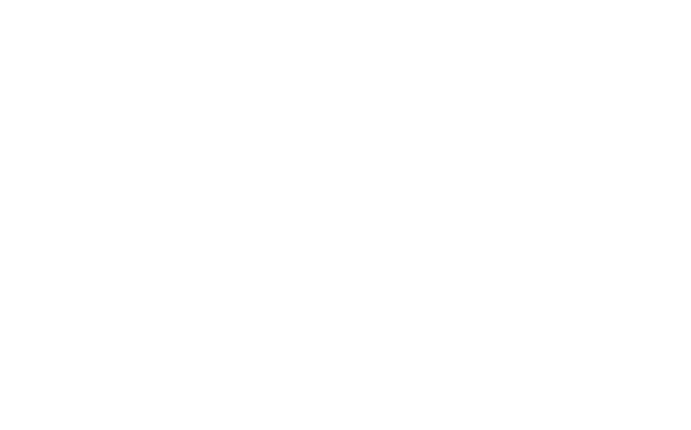
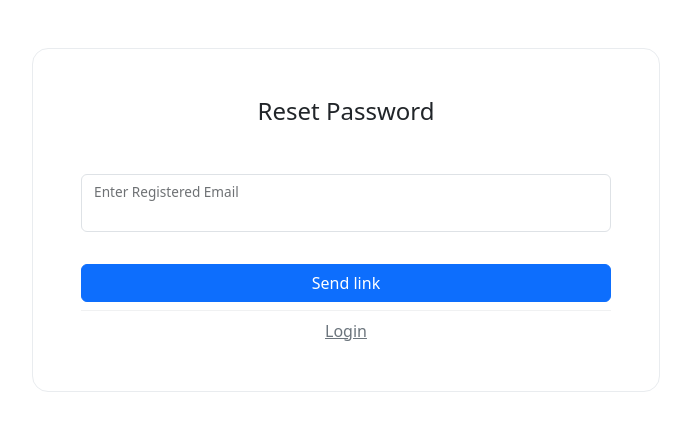
Before and after one commit to deepakkr14/myexpense-react, a React (Create React App) app: page /forget in a window 1280 px wide. Before the commit this address had no page. Shown: the top 430 px of the page, without its empty margins (294-985 px from the left). Built offline with nearby package versions, Linux system fonts and the light colour scheme.

Commit message:
Forget Password added

```diff
--- a/src/App.css
+++ b/src/App.css
@@ -6,6 +6,21 @@
   height: 40vmin;
   pointer-events: none;
 }
+
+  /* HTML: <div class="loader"></div> */
+.loader {
+  width: fit-content;
+  font-weight: bold;
+  font-family: sans-serif;
+  font-size: 30px;
+  padding-bottom: 8px;
+  background: linear-gradient(currentColor 0 0) 0 100%/0% 3px no-repeat;
+  animation: l2 2s linear infinite;
+}
+.loader:before {
+  content:"Loading..."
+}
+@keyframes l2 {to{background-size: 100% 3px}}
 
 @media (prefers-reduced-motion: no-preference) {
   .App-logo {
--- a/src/App.js
+++ b/src/App.js
@@ -2,16 +2,21 @@ import "./App.css";
 import { BrowserRouter, Routes, Route , useNavigate } from 'react-router-dom';
 import {  lazy, Suspense } from "react";
 import Singup from "./pages/singup";
-import Hero from "./pages/Hero";
+// import Hero from "./pages/Hero";
+const ForgotPassword = lazy(() => import("./pages/ForgotPassword"));
+const Hero = lazy(() => import("./pages/Hero") );
+
+// import ForgotPassword from "./pages/ForgotPassword";
 function App() {
   return (
     <BrowserRouter>
 
-      <Suspense fallback={<div>Loading...</div>}>
+      <Suspense fallback={<div className="loader"></div>}>
         <Routes>
 
           <Route path="/" element={<Singup />} />
        <Route path="/hero" element={<Hero />} />
+       <Route path="/forget" element={<ForgotPassword />} />
            {/*   <Route path="/cart" element={<Cart />} />
           <Route path="/" element={<Home />} />
           <Route path="/addMovie" element={<MovieAddForm />} />
--- /dev/null
+++ b/src/pages/ForgotPassword.js
@@ -0,0 +1,117 @@
+import React, { Fragment, useRef } from "react";
+import { NavLink, Form, Button } from "react-bootstrap";
+import { useNavigate } from "react-router-dom";
+const ForgotPassword = () => {
+  const navigate = useNavigate();
+  const emailRef = useRef();
+  const handleSubmit = async(e) => {
+    e.preventDefault();
+    const emailInput = emailRef.current.value;
+    await fetch(
+        "https://identitytoolkit.googleapis.com/v1/accounts:sendOobCode?key=AIzaSyCAddUzy56S_Fd9ynLhR2NrwXQPUB1M2i8",
+        {
+          method: "POST",
+          body: JSON.stringify({
+            "requestType":"PASSWORD_RESET",
+            "email":emailInput,
+          }),
+          headers: {
+            "Content-Type": "application/json",
+          },
+        }
+      )
+        .then((res) => {
+          if (res.ok) {
+            return res.json().then((data) => {
+              alert(`Link sent succesfully`);
+              navigate("/")
+            });
+          } else {
+            return res.json().then((data) => {
+              let errorMessage = "Authentication failed!";
+              if (data && data.error && data.error.message) {
+                errorMessage = data.error.message;
+              }
+
+              throw new Error(errorMessage);
+            });
+          }
+        })
+
+        .catch((err) => {
+          alert(err.message);
+        });
+  };
+  return (
+    <Fragment>
+      <div className="row justify-content-center mt-5 ">
+        <div className="col-12 col-md-9 col-lg-7 col-xl-6 col-xxl-5">
+          <div className="card border border-light-subtle rounded-4">
+            <div className="card-body p-3 p-md-4 p-xl-5">
+              <div className="row">
+                <div className="col-12">
+                  <div className="mb-5">
+                    <h2 className="h4 text-center">Reset Password</h2>
+                  </div>
+                </div>
+              </div>
+              <Form onSubmit={handleSubmit}>
+                <div className="row gy-3 overflow-hidden">
+                  <div className="col-12">
+                    <div className="form-floating mb-3">
+                      <input
+                        type="email"
+                        className="form-control"
+                        name="email"
+
+                        ref={emailRef}
+
+                        required
+                      />
+                      <label htmlFor="email" className="form-label">
+                        Enter Registered Email
+                      </label>
+                    </div>
+                  </div>
+
+                  <div className="col-12">
+                    <div className="d-grid">
+                      <Button
+                        className="btn bsb-btn-xl btn-primary"
+                        type="submit"
+                      >
+                        Send link
+                      </Button>
+                    </div>
+                  </div>
+                </div>
+              </Form>
+              <div className="row">
+                <div className="col-12">
+                  <hr className="mt-2 mb-2 border-secondary-subtle" />
+                  <p className="m-0 text-secondary text-center">
+                    {/* {isLoginPage
+                    ? "Don't have a account? "
+                    : "Already have an account? "} */}
+                    {/* <NavLink
+                    className="link-primary text-decoration-none"
+                    onClick={switchAuthModeHandler}
+                  >
+                    {isLoginPage ? "Create new" : "Sign in"}
+                  </NavLink> */}
+
+                    <NavLink onClick={() => navigate("/")}>
+                      <u>Login</u>
+                    </NavLink>
+                  </p>
+                </div>
+              </div>
+            </div>
+          </div>
+        </div>
+      </div>
+    </Fragment>
+  );
+};
+
+export default ForgotPassword;
--- a/src/pages/Hero.js
+++ b/src/pages/Hero.js
@@ -1,4 +1,4 @@
-import React, { Fragment, lazy } from "react";
+import React, { Fragment, lazy,Suspense } from "react";
 import "./profile.css";
 import "bootstrap/dist/css/bootstrap.min.css";
 import { useState } from "react";
@@ -21,6 +21,7 @@ navigate('/')
 }
   return (
     <Fragment>
+      <Suspense fallback={<div>Loading...</div>}>
       <Navbar bg="dark" data-bs-theme="dark">
         <Container>
           <Navbar.Brand href="#home">
@@ -63,6 +64,7 @@ navigate('/')
       </div>
       <hr />
       {profileForm && <ProfileUpdate view={viewform} />}
+      </Suspense>
     </Fragment>
   );
 };
--- a/src/pages/ProfileUpdate.js
+++ b/src/pages/ProfileUpdate.js
@@ -7,7 +7,6 @@ const ProfileUpdate = (props) => {
   const newName = useRef();
   const newPhoto = useRef();
   const imageRef = useRef();
-  const EmailVerified = !!Email;
   useEffect(() => {
     fetch(
       "https://identitytoolkit.googleapis.com/v1/accounts:lookup?key=AIzaSyCAddUzy56S_Fd9ynLhR2NrwXQPUB1M2i8",
@@ -29,10 +28,10 @@ const ProfileUpdate = (props) => {
         imageRef.current.src =
           data.users[0].photoUrl ||
           "https://cdn.pixabay.com/photo/2015/10/05/22/37/blank-profile-picture-973460_1280.png";
-        setEmail(data.users[0].email);
+        setEmail((prev)=>data.users[0].email);
       });
     // .catch((error)=>console.log(error))
-  }, [Email]);
+  }, []);
   const verifyEmail = async () => {
     fetch(
       "https://identitytoolkit.googleapis.com/v1/accounts:sendOobCode?key=AIzaSyCAddUzy56S_Fd9ynLhR2NrwXQPUB1M2i8",
@@ -154,12 +153,12 @@ const ProfileUpdate = (props) => {
             </Col>
             <Col md={4}>
               <Button
-                className={`Ebtn ${!EmailVerified ? "on" : "off"}`}
+                className={`Ebtn ${!Email ? "on" : "off"}`}
                 variant="outline-primary"
                 onClick={verifyEmail}
-                disabled={EmailVerified}
+                disabled={Email}
               >
-                {EmailVerified ? "Email Verified" : "Verify Email"}
+                {Email ? "Email Verified" : "Verify Email"}
               </Button>
             </Col>
             <Col md={4}>
--- a/src/pages/singup.js
+++ b/src/pages/singup.js
@@ -12,7 +12,9 @@ const Singup = () => {
   const passwordRef = useRef();
   const emailRef = useRef();
   const cnfPasswordRef = useRef();
-
+const forget=()=>{
+  Navigate('/forget')
+}
   const handleSubmit = (e) => {
     e.preventDefault();
     const emailInput = emailRef.current.value;
@@ -44,12 +46,12 @@ const Singup = () => {
         "Content-Type": "application/json",
       },
     })
-      .then((res) => {
+      .then(res => {
         if (res.ok) {
           return res.json().then((data) => {
-            alert(
-              `user has succesfully  ${isLoginPage ? "Logged in" : "Signed up"}`
-            );
+            // alert(
+            //   `user has succesfully  ${isLoginPage ? "Logged in" : "Signed up"}`
+            // );
             if (!isLoginPage) {
 
               switchAuthModeHandler();
@@ -171,7 +173,7 @@ const Singup = () => {
                     {isLoginPage ? "Create new" : "Sign in"}
                   </NavLink>
 
-                  <NavLink onClick={switchAuthModeHandler}>
+                  <NavLink onClick={forget}>
                     <u>Forgot Password</u>
                   </NavLink>
                 </p>
```
